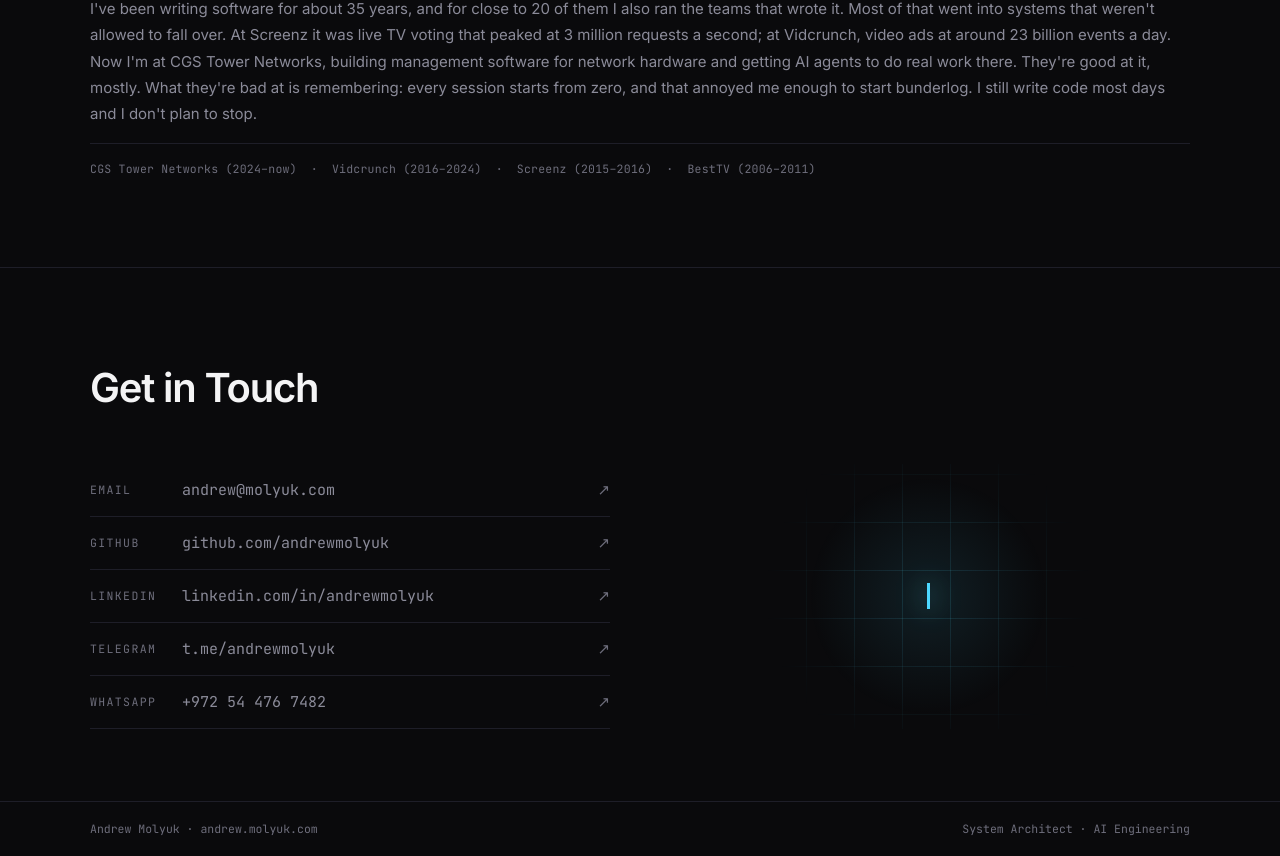
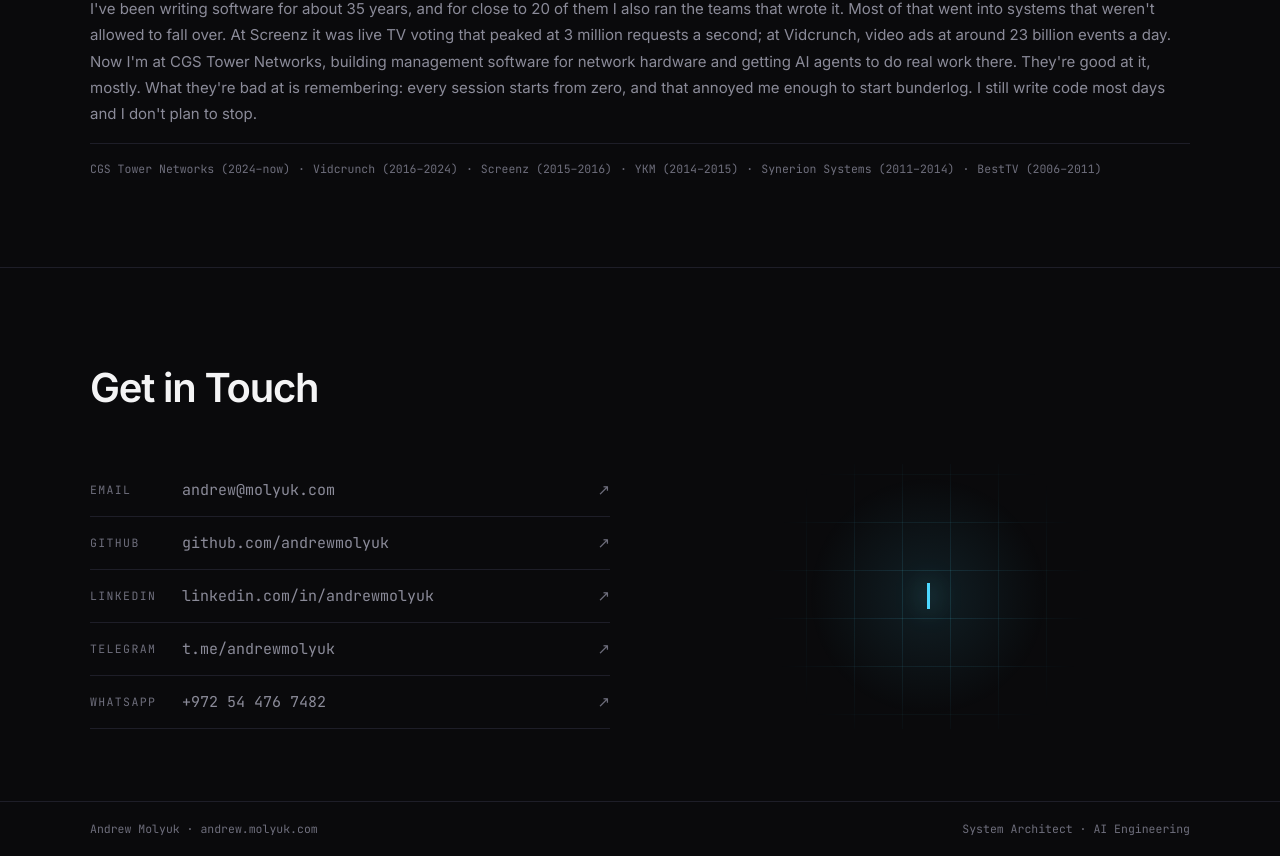
Before and after one commit to andrewmolyuk/andrew.molyuk.com, a Vue app: page / in a window 1280 px wide. Shown: the part 4914-5770 px from the top of the page. Built offline with nearby package versions, Linux system fonts and the light colour scheme.

Commit message:
feat(approach): add YKM and Synerion Systems to the timeline and fit it on one line

```diff
--- a/src/components/ApproachSection.vue
+++ b/src/components/ApproachSection.vue
@@ -17,7 +17,14 @@ const PRINCIPLES = [
   },
 ]
 
-const TIMELINE = ['CGS Tower Networks (2024–now)', 'Vidcrunch (2016–2024)', 'Screenz (2015–2016)', 'BestTV (2006–2011)']
+const TIMELINE = [
+  'CGS Tower Networks (2024–now)',
+  'Vidcrunch (2016–2024)',
+  'Screenz (2015–2016)',
+  'YKM (2014–2015)',
+  'Synerion Systems (2011–2014)',
+  'BestTV (2006–2011)',
+]
 </script>
 
 <template>
@@ -49,9 +56,7 @@ const TIMELINE = ['CGS Tower Networks (2024–now)', 'Vidcrunch (2016–2024)',
         enough to start bunderlog. I still write code most days and I don't plan to stop.
       </p>
 
-      <div
-        class="border-line text-faint mt-4 flex flex-wrap gap-x-3.5 gap-y-1.5 border-t pt-4 font-mono text-[11.5px] tracking-[0.02em]"
-      >
+      <div class="border-line text-faint mt-4 flex flex-wrap gap-x-2 gap-y-1.5 border-t pt-4 font-mono text-[11.5px]">
         <template v-for="(item, i) in TIMELINE" :key="item">
           <span v-if="i > 0">·</span>
           <span>{{ item }}</span>
```
